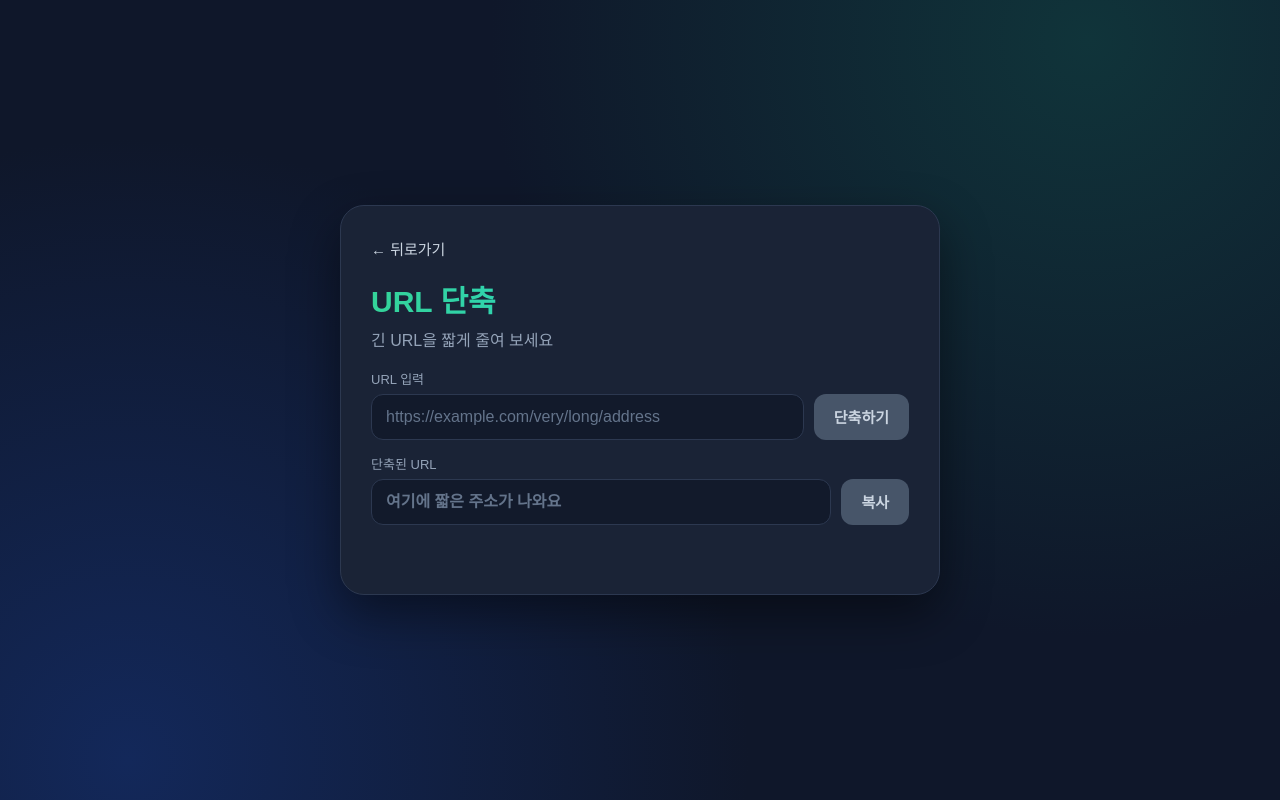
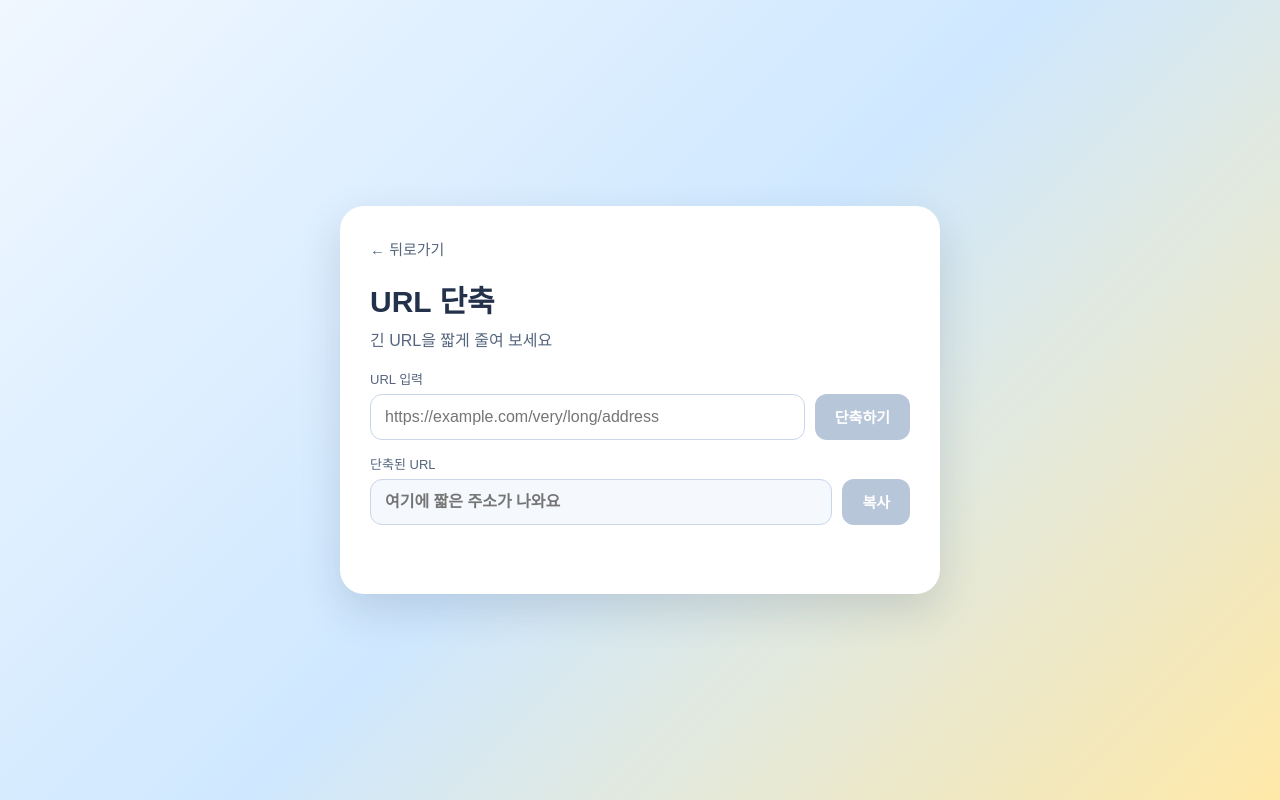
Before and after one commit to hey-jean/vibeCoding_06_qrNshort, a plain HTML site: page urlShort/index.html in a window 1280 px wide. Drawn offline with Linux system fonts and the light colour scheme.

Commit message:
원래 밝은 색상으로 복귀(배치는 유지), 호버 효과 강화

```diff
--- a/style.css
+++ b/style.css
@@ -2,26 +2,28 @@
 body {
   margin: 0; min-height: 100vh; display: grid; place-items: center; padding: 24px;
   font-family: "Apple SD Gothic Neo", "Malgun Gothic", "Noto Sans KR", sans-serif;
-  background: radial-gradient(circle at 15% 10%, #1e2a5a 0%, rgba(30,42,90,0) 45%),
-              radial-gradient(circle at 90% 95%, #3a1d3f 0%, rgba(58,29,63,0) 45%), #0f172a;
-  color: #e2e8f0;
+  background: linear-gradient(135deg, #fffaf0 0%, #ffe9a8 45%, #cfe8ff 100%);
+  color: #23324a;
 }
 .home {
+  transition: transform .2s, box-shadow .2s;
   width: 100%; max-width: 440px; text-align: center; padding: 40px 32px;
-  background: #1a2336; border: 1px solid #2c3850; border-radius: 24px;
-  box-shadow: 0 20px 50px rgba(0,0,0,.45);
+  background: #fff; border-radius: 24px; box-shadow: 0 16px 40px rgba(35,50,74,.15);
 }
-h1 { font-size: 40px; margin: 0; letter-spacing: -1px; background: linear-gradient(90deg, #818cf8, #f472b6); -webkit-background-clip: text; background-clip: text; color: transparent; }
-.sub { color: #94a3b8; margin: 8px 0 30px; }
+h1 { font-size: 42px; margin: 0; letter-spacing: -1px; }
+h1 span { color: #ffb300; }
+.sub { color: #55657e; margin: 8px 0 30px; }
 .buttons { display: grid; gap: 14px; }
 .tool {
   display: flex; align-items: center; justify-content: center; gap: 10px;
-  padding: 18px; border-radius: 16px; text-decoration: none; color: #fff; font-size: 18px; font-weight: 700;
+  padding: 18px; border-radius: 16px; text-decoration: none; font-size: 18px; font-weight: 700;
   transition: transform .15s, box-shadow .15s;
 }
-.tool:hover { transform: translateY(-2px); }
-.tool:focus-visible { outline: 3px solid #fde68a; outline-offset: 3px; }
+.tool:hover { transform: translateY(-4px); filter: brightness(1.05); }
+.qr:hover { box-shadow: 0 14px 30px rgba(255,192,0,.5); }
+.short:hover { box-shadow: 0 14px 30px rgba(31,111,209,.45); }
+.tool:focus-visible { outline: 3px solid #1f6fd1; outline-offset: 3px; }
 .tool small { display: none; }
-.qr { background: linear-gradient(135deg, #6366f1, #4f46e5); box-shadow: 0 8px 22px rgba(99,102,241,.35); }
-.short { background: linear-gradient(135deg, #ec4899, #db2777); box-shadow: 0 8px 22px rgba(236,72,153,.35); }
+.qr { background: #ffc000; color: #3b2f12; box-shadow: 0 8px 20px rgba(255,192,0,.35); }
+.short { background: #1f6fd1; color: #fff; box-shadow: 0 8px 20px rgba(31,111,209,.3); }
 .emoji { font-size: 22px; }
--- a/url2qr/style.css
+++ b/url2qr/style.css
@@ -35,9 +35,9 @@ header { padding: 18px 24px; display: flex; align-items: center; justify-content
 .input-row input { flex: 1; min-width: 0; border: 0; outline: 0; font-size: 16px; padding: 10px 16px; border-radius: 999px; background: transparent; }
 .input-row button {
   border: 0; border-radius: 999px; padding: 10px 26px; font-size: 16px; font-weight: 700;
-  background: #ec4899; color: #fff; cursor: pointer; transition: transform .1s, background .2s;
+  background: var(--accent); color: var(--ink); cursor: pointer; transition: transform .1s, background .2s;
 }
-.input-row button:hover { background: #db2777; }
+.input-row button:hover { background: #ffb300; }
 .input-row button:active { transform: scale(.97); }
 .error { color: #c0392b; margin: 10px 0 0; }
 .qr-area { text-align: center; animation: pop .35s ease; }
--- a/urlShort/index.html
+++ b/urlShort/index.html
@@ -4,7 +4,7 @@
   <meta charset="UTF-8">
   <meta name="viewport" content="width=device-width, initial-scale=1.0">
   <title>URL단축 - QRnShort</title>
-  <link rel="stylesheet" href="style.css?v=4">
+  <link rel="stylesheet" href="style.css?v=6">
 </head>
 <body>
   <main class="box">
--- a/urlShort/style.css
+++ b/urlShort/style.css
@@ -2,33 +2,31 @@
 body {
   margin: 0; min-height: 100vh; display: grid; place-items: center; padding: 24px;
   font-family: "Apple SD Gothic Neo", "Malgun Gothic", "Noto Sans KR", sans-serif;
-  background: radial-gradient(circle at 85% 5%, #10343a 0%, rgba(16,52,58,0) 45%),
-              radial-gradient(circle at 10% 95%, #13285a 0%, rgba(19,40,90,0) 45%), #0f172a;
-  color: #e2e8f0;
+  background: linear-gradient(135deg, #f0f7ff 0%, #cfe8ff 50%, #ffe9a8 100%);
+  color: #23324a;
 }
 .box {
-  width: 100%; max-width: 600px; background: #1a2336; border: 1px solid #2c3850;
-  border-radius: 24px; padding: 32px 30px 36px; box-shadow: 0 20px 50px rgba(0,0,0,.45);
+  width: 100%; max-width: 600px; background: #fff;
+  border-radius: 24px; padding: 32px 30px 36px; box-shadow: 0 16px 40px rgba(35,50,74,.15);
 }
-.back { display: inline-block; color: #cbd5e1; text-decoration: none; font-size: 15px; margin-bottom: 18px; }
-.back:hover { color: #fff; }
-h1 { margin: 0 0 6px; font-size: 30px; background: linear-gradient(90deg, #34d399, #22d3ee); -webkit-background-clip: text; background-clip: text; color: transparent; }
-.sub { color: #94a3b8; margin: 0 0 18px; }
-label { display: block; font-size: 13px; color: #94a3b8; margin: 14px 0 6px; }
+.back { display: inline-block; color: #55657e; text-decoration: none; font-size: 15px; margin-bottom: 18px; }
+.back:hover { color: #23324a; }
+h1 { margin: 0 0 6px; font-size: 30px; }
+.sub { color: #55657e; margin: 0 0 18px; }
+label { display: block; font-size: 13px; color: #55657e; margin: 14px 0 6px; }
 .row { display: flex; gap: 10px; }
 .row input {
-  flex: 1; min-width: 0; font-size: 16px; padding: 13px 14px; color: #e2e8f0;
-  background: #121a2b; border: 1px solid #2c3850; border-radius: 12px; outline: 0;
+  flex: 1; min-width: 0; font-size: 16px; padding: 13px 14px;
+  border: 1px solid #c9d6e8; border-radius: 12px; outline: 0;
 }
-.row input::placeholder { color: #64748b; }
-.row input:focus { border-color: #34d399; box-shadow: 0 0 0 3px rgba(52,211,153,.18); }
-#result { color: #5eead4; font-weight: 700; }
+.row input:focus { border-color: #1f6fd1; box-shadow: 0 0 0 3px rgba(31,111,209,.15); }
+#result { background: #f5f8fc; color: #1f6fd1; font-weight: 700; }
 .row button {
   border: 0; border-radius: 12px; padding: 0 20px; font-size: 15px; font-weight: 700;
-  background: #10b981; color: #fff; cursor: pointer; white-space: nowrap;
+  background: #1f6fd1; color: #fff; cursor: pointer; white-space: nowrap;
 }
-#copy-btn { background: #2563eb; }
-.row button:hover:not(:disabled) { filter: brightness(1.1); }
-.row button:disabled, #copy-btn:disabled { background: #475569; color: #cbd5e1; cursor: not-allowed; }
-.msg { min-height: 1.4em; margin: 14px 0 0; font-size: 14px; color: #f87171; }
-.msg.ok { color: #34d399; }
+.row button { transition: transform .15s, box-shadow .15s, background .15s; }
+.row button:hover:not(:disabled) { background: #185bb0; transform: translateY(-2px); box-shadow: 0 8px 18px rgba(31,111,209,.35); }
+.row button:disabled { background: #b8c6d9; cursor: not-allowed; }
+.msg { min-height: 1.4em; margin: 14px 0 0; font-size: 14px; color: #c0392b; }
+.msg.ok { color: #1f8a4c; }
```
Also changed, not shown: index.html (+2 -2 lines), url2qr/index.html (+2 -2 lines).
